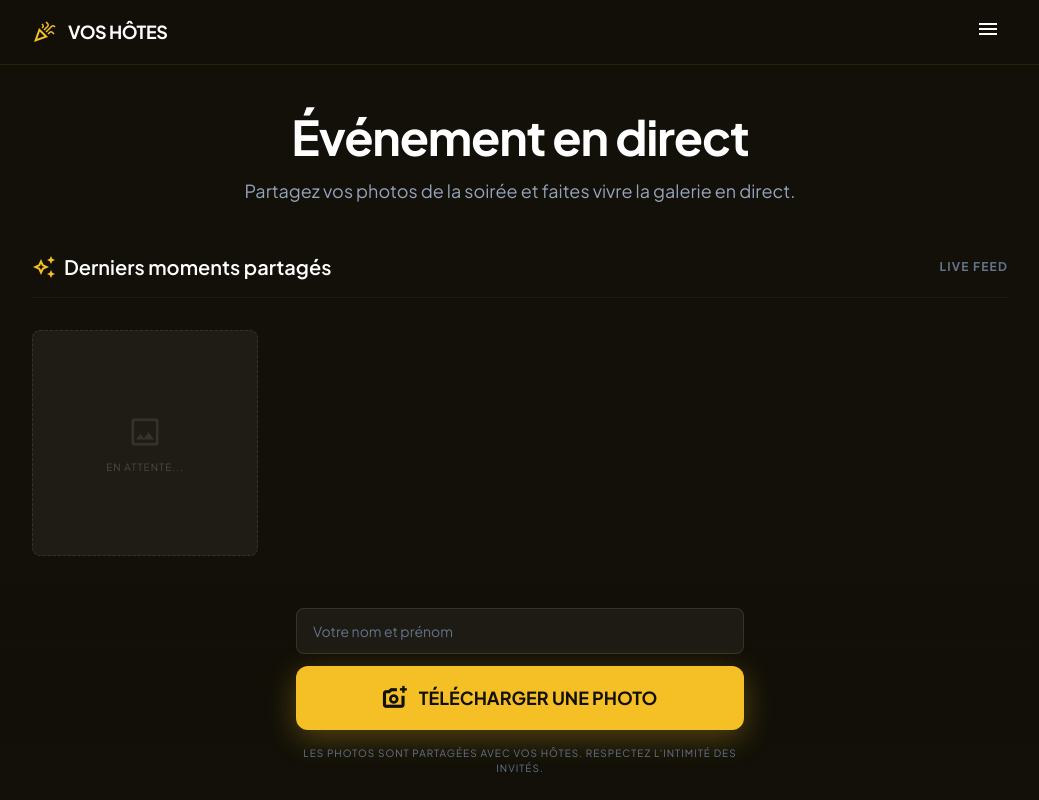
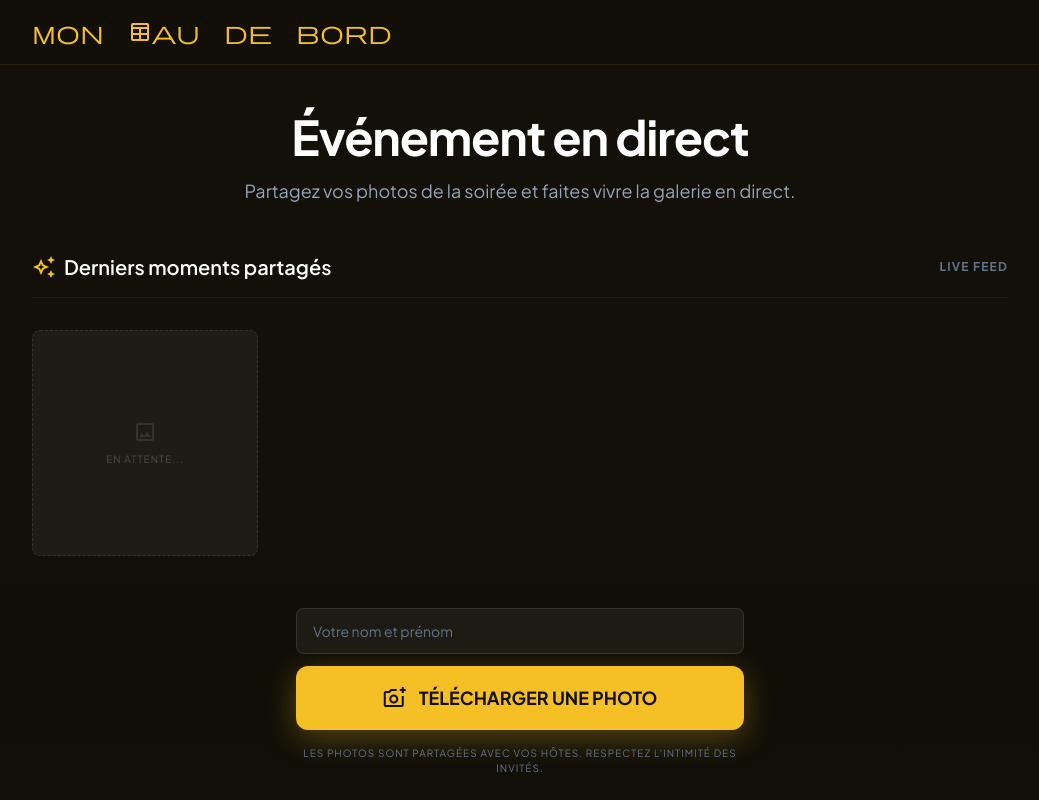
Before and after one commit to sgortaisNC/diapo, a SvelteKit app: page /dashboard in a window 1280 px wide. Shown: the whole page, without its empty margins (120-1159 px from the left). Built offline with nearby package versions, Linux system fonts and the light colour scheme.

Commit message:
Ajout des icones

```diff
--- a/src/routes/+layout.svelte
+++ b/src/routes/+layout.svelte
@@ -6,6 +6,10 @@
 
 <svelte:head>
 	<link rel="icon" href={favicon} />
+	<link
+		rel="stylesheet"
+		href="https://fonts.googleapis.com/css2?family=Material+Symbols+Outlined:opsz,wght,FILL,GRAD@20..48,100..700,0..1,-50..200"
+	/>
 </svelte:head>
 
 {@render children()}
@@ -19,4 +23,11 @@
 		margin: 0 auto;
 		padding: 20px;
 	}
+	:global(.material-symbols-outlined) {
+		font-variation-settings:
+			'FILL' 0,
+			'wght' 400,
+			'GRAD' 0,
+			'opsz' 24;
+	}
 </style>
--- a/src/routes/dashboard/+page.svelte
+++ b/src/routes/dashboard/+page.svelte
@@ -83,12 +83,8 @@ $effect(() => {
 	>
 		<div class="max-w-5xl mx-auto px-6 h-16 flex items-center justify-between">
 			<div class="flex items-center gap-3">
-				<span class="material-symbols-outlined text-primary text-2xl">celebration</span>
-				<h2 class="text-lg font-bold tracking-tight uppercase">{settings.host_names}</h2>
+				<span class="material-symbols-outlined text-primary text-2xl">Mon tableau de bord</span>
 			</div>
-			<a href="/" class="p-2 hover:bg-primary/10 rounded-lg transition-colors">
-				<span class="material-symbols-outlined text-white">menu</span>
-			</a>
 		</div>
 	</header>
 
```
